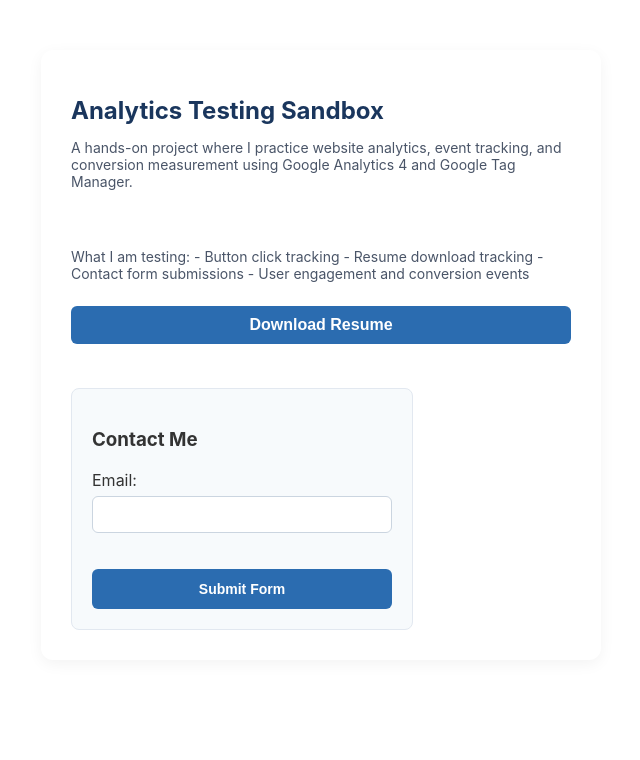
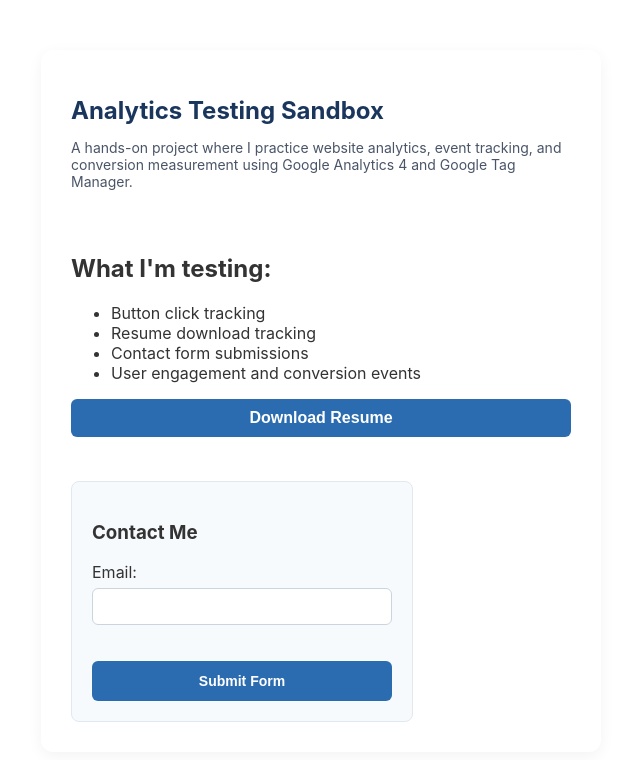
Before and after one commit to sneharkumar/sandbox, a plain HTML site: page index.html in a window 1280 px wide. Shown: the whole page, without its empty margins (319-959 px from the left). Drawn offline with Linux system fonts and the light colour scheme.

Commit message:
Update index.html

```diff
--- a/index.html
+++ b/index.html
@@ -63,11 +63,13 @@
     <h1>Analytics Testing Sandbox</h1>
     <p>A hands-on project where I practice website analytics, event tracking, and conversion measurement using Google Analytics 4 and Google Tag Manager.</p>
 <br>
-    <p>What I am testing:
-- Button click tracking
-- Resume download tracking
-- Contact form submissions
-- User engagement and conversion events </p>
+    <h2>What I'm testing: </h2>
+<ul>
+    <li>Button click tracking</li>
+    <li>Resume download tracking</li>
+    <li>Contact form submissions</li>
+    <li>User engagement and conversion events</li>
+</ul>
 
     <!-- Button for click tracking practice -->
     <button id="download-resume-btn" style="padding: 10px 20px; font-size: 16px;">Download Resume</button>
```
